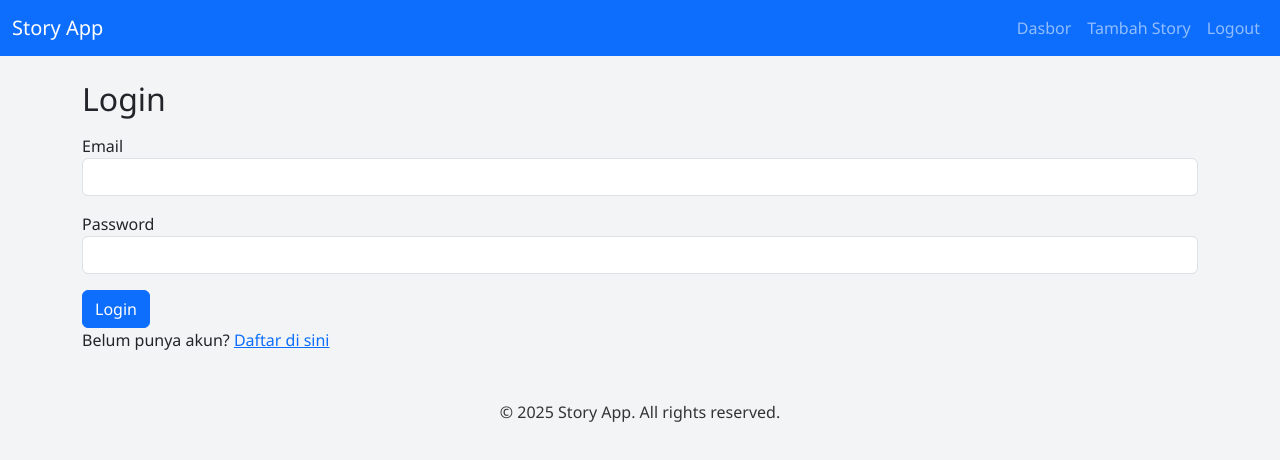
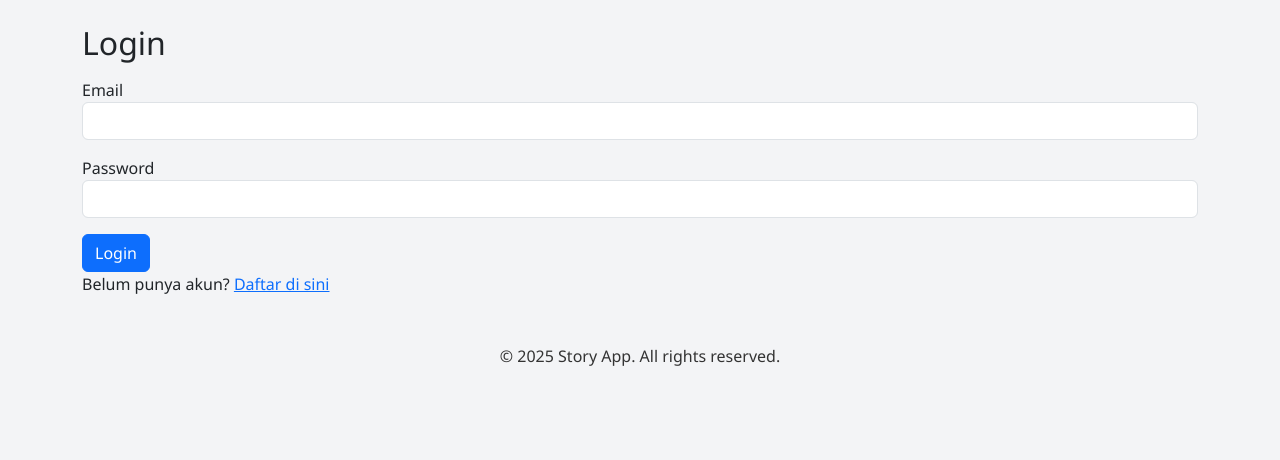
Before and after one commit to toriqriq/story-app, a website built with webpack: page src/views/index.html in a window 1280 px wide. Built offline with nearby package versions, Linux system fonts and the light colour scheme.

Commit message:
[RIQ] add condition login

```diff
--- a/src/js/index.js
+++ b/src/js/index.js
@@ -18,6 +18,9 @@ function router() {
   const hash = window.location.hash || "#/";
   const token = localStorage.getItem("token");
 
+  // render navbar sesuai status login
+  renderNavbar();
+
   if (!token && hash !== "#/login" && hash !== "#/register") {
     window.location.hash = "#/login";
     return;
@@ -31,6 +34,17 @@ function router() {
     renderLoginPage();
   } else if (hash === "#/register") {
     renderRegisterPage();
+  }
+}
+
+function renderNavbar() {
+  const navbarContainer = document.getElementById("navbar-container");
+  navbarContainer.innerHTML = ""; // kosongkan dulu
+
+  const token = localStorage.getItem("token");
+  if (token) {
+    const navbar = document.createElement("navbar-app");
+    navbarContainer.appendChild(navbar);
   }
 }
 
--- a/src/views/index.html
+++ b/src/views/index.html
@@ -8,8 +8,8 @@
     <title>Story App</title>
   </head>
   <body>
-    <!-- Navbar -->
-    <navbar-app></navbar-app>
+    <!-- Navbar (dinamis, hanya muncul kalau sudah login) -->
+    <div id="navbar-container"></div>
 
     <main class="container my-4">
       <!-- Konten akan diganti via router -->
```
